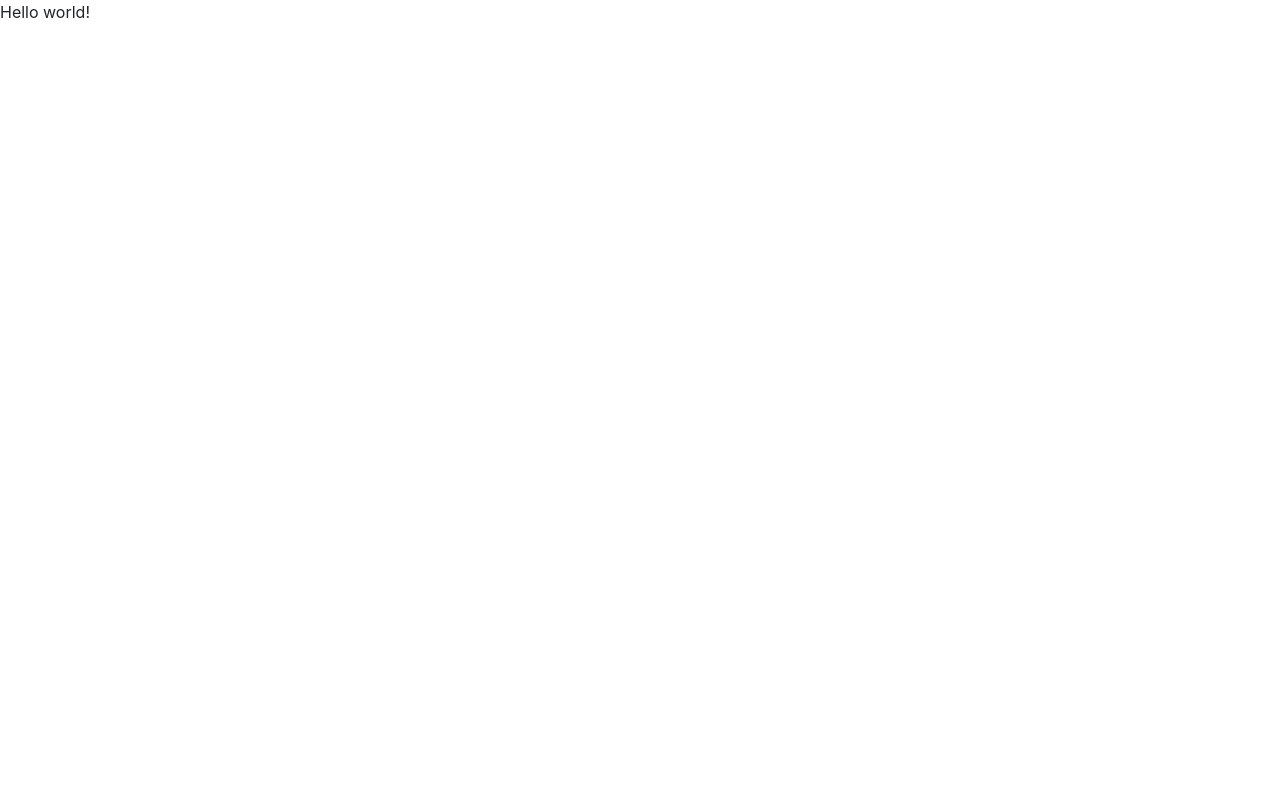
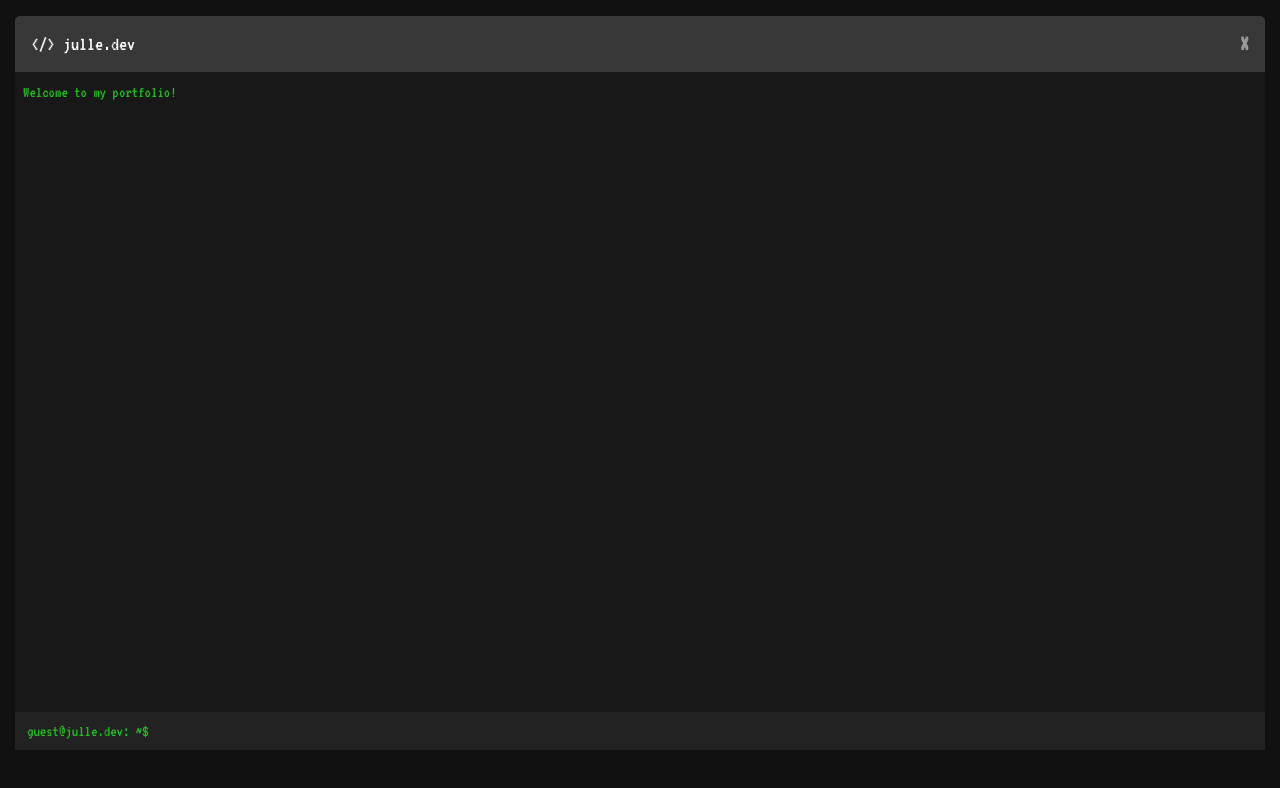
Before and after one commit to julleboi/my-portfolio, a React app in the folder client/: page / in a window 1280 px wide. Shown: the top 788 px of the page. Built offline with nearby package versions, Linux system fonts and the light colour scheme.

Commit message:
New component Terminal

```diff
--- a/client/src/components/App.tsx
+++ b/client/src/components/App.tsx
@@ -1,6 +1,4 @@
 import React from 'react';
+import Terminal from './Terminal';
 
-export default () =>
-  <div>
-    Hello world!
-  </div>
+export default () => <Terminal />
--- /dev/null
+++ b/client/src/components/Terminal.tsx
@@ -0,0 +1,39 @@
+import React, { useState, useEffect, useRef } from 'react';
+import TerminalInput from './TerminalInput';
+import TerminalLine from './TerminalLine';
+import TerminalTitlebar from './TerminalTitlebar';
+
+const INITIAL_LINES: [string, string][] = [
+  ['', 'Welcome to my portfolio!']
+];
+
+export default () => {
+  const [lines, setLines] = useState<[string, string][]>(INITIAL_LINES);
+
+  const handleInput = (input: string) => {
+    // TODO: Handle input
+    const output = '';
+    setLines([...lines, [input, output]]);
+  }
+
+  const linesEndRef = useRef<HTMLDivElement>(null);
+
+  useEffect(() => {
+    linesEndRef.current?.scrollIntoView({ behavior: 'smooth' });
+  }, [lines]);
+
+  return(
+    <div className='container-fluid mt-3' id='terminal'>
+      <TerminalTitlebar />
+      <div id='terminal-lines-container'>
+        {
+          lines.map(([i, o], idx) =>
+            <TerminalLine key={idx} input={i} output={o} />
+          )
+        }
+      <div key='linesEnd' ref={linesEndRef} />
+      </div>
+      <TerminalInput cb={handleInput} />
+    </div>
+  );
+}
--- /dev/null
+++ b/client/src/components/TerminalInput.tsx
@@ -0,0 +1,38 @@
+import React from 'react';
+
+type TerminalInputProps = {
+  cb: (newLine: string) => void
+};
+
+export default (props: TerminalInputProps) => {
+  const handleKeyDown = (event: React.KeyboardEvent<HTMLInputElement>) => {
+    switch (event.key) {
+      case 'Enter':
+        if (event.currentTarget.value) {
+          props.cb(event.currentTarget.value);
+          event.currentTarget.value = '';
+        }
+      default:
+    }
+  }
+
+  return (
+    <div
+      className='input-group'
+      id='terminal-input'
+    >
+      <span
+        className='input-group-text'
+        id='terminal-input-prefix'
+      >
+        guest@julle.dev: ~$
+      </span>
+      <input
+        type='text'
+        className='form-control'
+        id='terminal-input-field'
+        onKeyDown={handleKeyDown}
+      />
+    </div>
+  );
+}
--- /dev/null
+++ b/client/src/components/TerminalLine.tsx
@@ -0,0 +1,21 @@
+import React from 'react';
+
+type TerminalLineProps = {
+  input: string
+  output: string
+};
+
+export default (props: TerminalLineProps) =>
+  <div className='terminal-line p-2'>
+    {
+      props.input
+        ? `< ${props.input}`
+        : props.output
+    }
+    <br/>
+    {
+      props.input
+        ? `> ${props.output}`
+        : ''
+    }
+  </div>
--- /dev/null
+++ b/client/src/components/TerminalTitlebar.tsx
@@ -0,0 +1,14 @@
+import React from 'react';
+
+export default () =>
+  <div
+    id='terminal-titlebar'
+    className='navbar navbar-dark'
+  >
+    <div className='navbar-brand'>
+      {`</> julle.dev`}
+    </div>
+    <button className='close text-light'>
+      <span>&times;</span>
+    </button>
+  </div>
--- a/client/src/styles.scss
+++ b/client/src/styles.scss
@@ -1 +1,44 @@
+$body-bg: #111;
+$body-color: #2b2;
+
+// Theme colors
+$primary: #222;
+$danger: #b22;
+
 @import '~bootstrap/scss/bootstrap.scss';
+@import url('https://fonts.googleapis.com/css2?family=VT323');
+
+body {
+  scrollbar-color: $primary;
+  font-family: 'VT323', monospace;
+}
+
+#terminal {
+  height: 80vh;
+  min-height: 80vh;
+  max-height: 80vh;
+}
+
+#terminal-lines-container {
+  height: 100%;
+  overflow-y: scroll;
+  background-color: #181818;
+  color: $body-color;
+}
+
+#terminal-input-prefix, #terminal-input-field {
+  border-radius: 0%;
+  border-style: hidden;
+  background-color: $primary;
+  color: $body-color;
+}
+
+.terminal-line {
+  overflow-wrap: break-word;
+}
+
+#terminal-titlebar {
+  background-color: #383838;
+  border-top-left-radius: 5px;
+  border-top-right-radius: 5px;
+}
```
